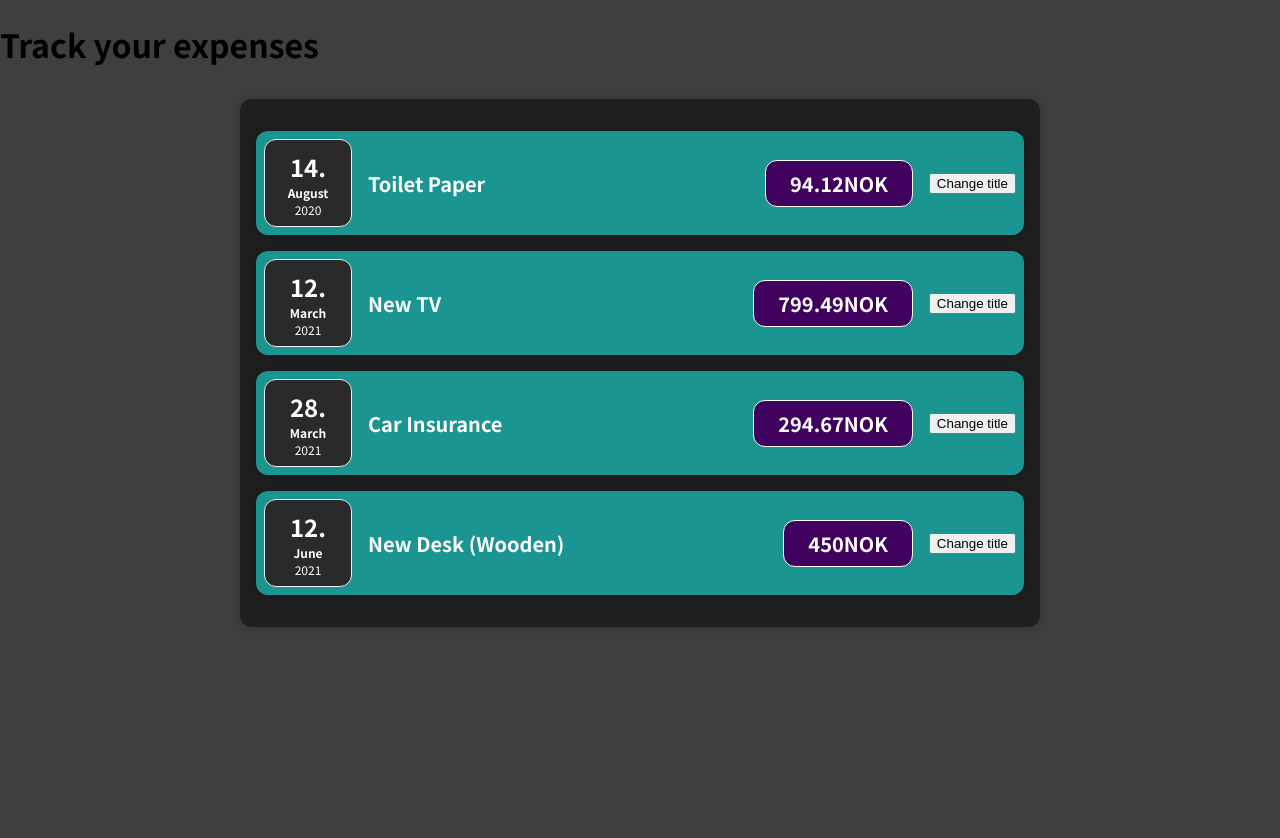
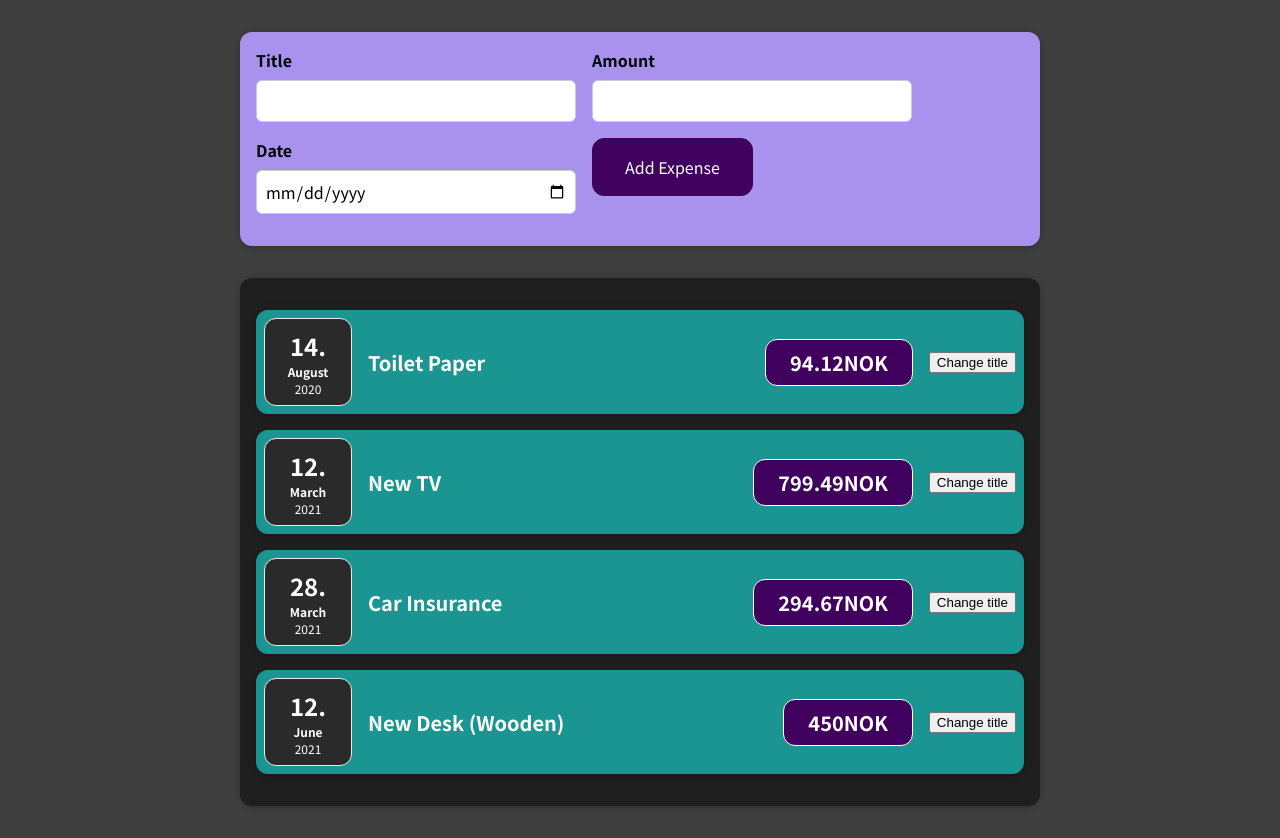
Before and after one commit to Zohla/expense-tracker, a React (Create React App) app: page / in a window 1280 px wide. Before the commit the page ends 800 px from the top, so only its background shows below. Built offline with nearby package versions, Linux system fonts and the light colour scheme.

Commit message:
add components for expense form and user input

```diff
--- a/src/App.js
+++ b/src/App.js
@@ -1,4 +1,5 @@
 import Expenses from "./components/Expenses/Expenses";
+import NewExpense from "./components/Expenses/NewExpense/NewExpense";
 
 const App = () => {
   const expenses = [
@@ -29,7 +30,7 @@
   ];
   return (
     <div>
-      <h1>Track your expenses</h1>
+      <NewExpense />
       <Expenses items={expenses} />
     </div>
   );
--- /dev/null
+++ b/src/components/Expenses/NewExpense/ExpenseForm.css
@@ -0,0 +1,26 @@
+.new-expense__controls {
+  display: flex;
+  flex-wrap: wrap;
+  gap: 1rem;
+  margin-bottom: 1rem;
+  text-align: left;
+}
+
+.new-expense__control label {
+  font-weight: bold;
+  margin-bottom: 0.5rem;
+  display: block;
+}
+
+.new-expense__control input {
+  font: inherit;
+  padding: 0.5rem;
+  border-radius: 6px;
+  border: 1px solid #ccc;
+  width: 20rem;
+  max-width: 100%;
+}
+
+.new-expense__actions {
+  text-align: right;
+}
--- /dev/null
+++ b/src/components/Expenses/NewExpense/ExpenseForm.js
@@ -0,0 +1,27 @@
+import "./ExpenseForm.css";
+
+const ExpenseForm = () => {
+  return (
+    <form>
+      <div className="new-expense__controls">
+        <div className="new-expense__control">
+          <label>Title</label>
+          <input type="text" />
+        </div>
+        <div className="new-expense__control">
+          <label>Amount</label>
+          <input type="number" min="0.01" step="0.01" />
+        </div>
+        <div className="new-expense__control">
+          <label>Date</label>
+          <input type="date" min="2020-01-01" max="2023-12-31" />
+        </div>
+        <div className="new-expense__action">
+          <button type="submit">Add Expense</button>
+        </div>
+      </div>
+    </form>
+  );
+};
+
+export default ExpenseForm;
--- /dev/null
+++ b/src/components/Expenses/NewExpense/NewExpense.css
@@ -0,0 +1,38 @@
+.new-expense {
+  background-color: #a892ee;
+  padding: 1rem;
+  margin: 2rem auto;
+  width: 50rem;
+  max-width: 95%;
+  border-radius: 12px;
+  text-align: center;
+  box-shadow: 0 1px 8px rgba(0, 0, 0, 0.25);
+}
+
+.new-expense button {
+  font: inherit;
+  cursor: pointer;
+  padding: 1rem 2rem;
+  border: 1px solid #40005d;
+  background-color: #40005d;
+  color: white;
+  border-radius: 12px;
+  margin-right: 1rem;
+}
+
+.new-expense button:hover,
+.new-expense button:active {
+  background-color: #510674;
+  border-color: #510674;
+}
+
+.new-expense button.alternative {
+  color: #220131;
+  border-color: transparent;
+  background-color: transparent;
+}
+
+.new-expense button.alternative:hover,
+.new-expense button.alternative:active {
+  background-color: #ddb3f8;
+}
--- /dev/null
+++ b/src/components/Expenses/NewExpense/NewExpense.js
@@ -0,0 +1,11 @@
+import ExpenseForm from "./ExpenseForm";
+import "./NewExpense.css";
+
+const NewExpense = () => {
+  return (
+    <div className="new-expense">
+      <ExpenseForm />
+    </div>
+  );
+};
+export default NewExpense;
```
